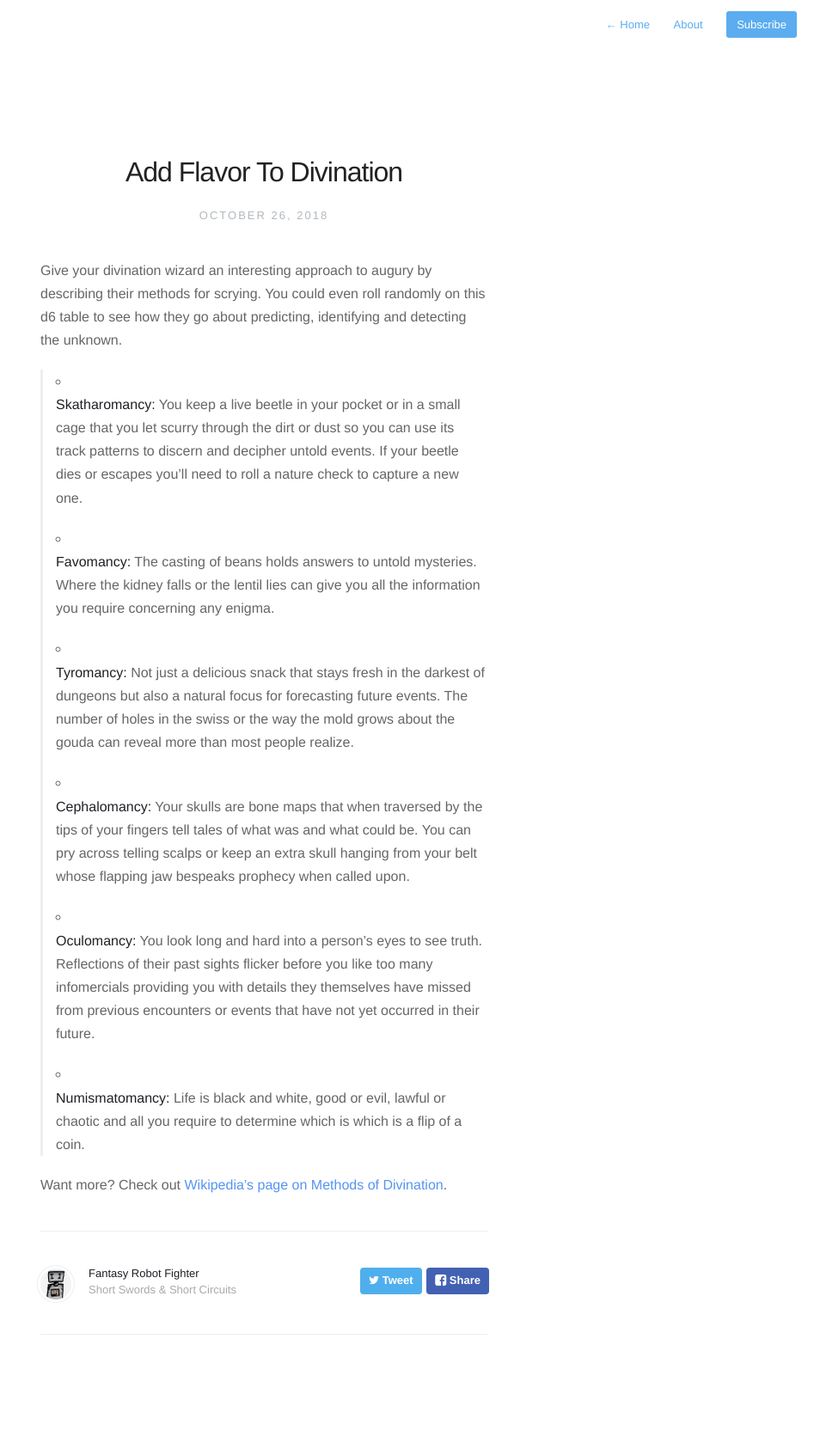
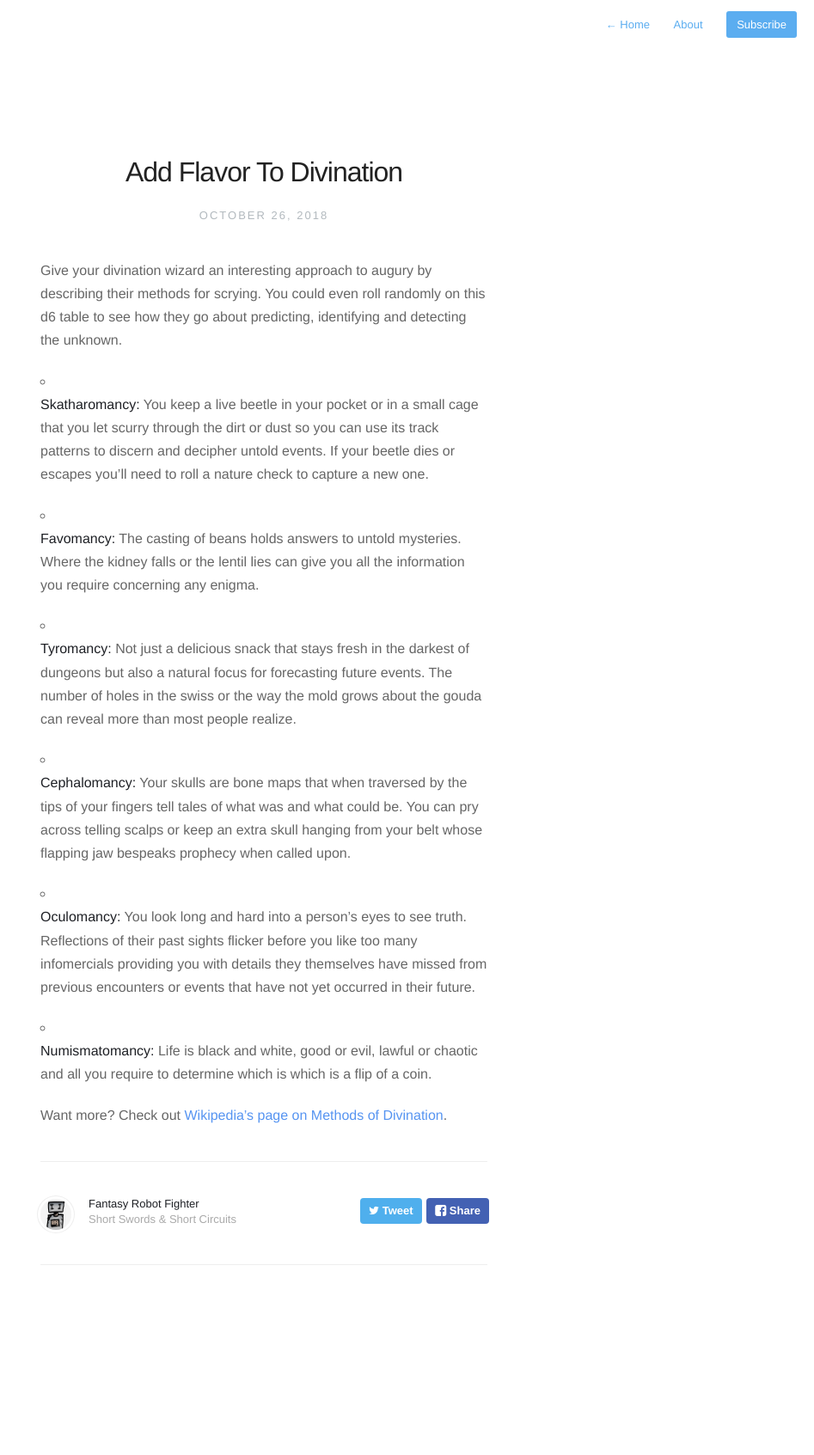
Before and after one commit to FantasyRobotFighter/fantasyrobotfighter.github.io, a Jekyll site: the page built from _posts/2018-10-26-Flavors-of-Divination.md, in a window 1280 px wide. Shown: the whole page at 86% size, without its empty margins (333-1280 px from the left). Built offline with Jekyll 4.4.1, drawn with Linux system fonts in a browser that asks for light colours; nearby versions of some CDN libraries; after the commit the page ends 1612 px from its top, so only the background shows below that.

```diff
--- a/_posts/2018-10-26-Flavors-of-Divination.md
+++ b/_posts/2018-10-26-Flavors-of-Divination.md
@@ -7,17 +7,17 @@ description: Forboding fromage and bean tossing can be keys to unlocking mysteri
 Give your divination wizard an interesting approach to augury by describing their methods for scrying. You could even roll randomly on this d6 table to see how they go about predicting, identifying and detecting the unknown.
 
 
-> 1. **Skatharomancy:** You keep a live beetle in your pocket or in a small cage that you let scurry through the dirt or dust so you can use its track patterns to discern and decipher untold events. If your beetle dies or escapes you’ll need to roll a nature check to capture a new one.
->
-> 2. **Favomancy:** The casting of beans holds answers to untold mysteries. Where the kidney falls or the lentil lies can give you all the information you require concerning any enigma.
->
-> 3. **Tyromancy:** Not just a delicious snack that stays fresh in the darkest of dungeons but also a natural focus for forecasting future events. The number of holes in the swiss or the way the mold grows about the gouda can reveal more than most people realize.
->
-> 4. **Cephalomancy:** Your skulls are bone maps that when traversed by the tips of your fingers tell tales of what was and what could be. You can pry across telling scalps or keep an extra skull hanging from your belt whose flapping jaw bespeaks prophecy when called upon.
->
-> 5. **Oculomancy:** You look long and hard into a person’s eyes to see truth. Reflections of their past sights flicker before you like too many infomercials providing you with details they themselves have missed from previous encounters or events that have not yet occurred in their future.
->
-> 6. **Numismatomancy:** Life is black and white, good or evil, lawful or chaotic and all you require to determine which is which is a flip of a coin.
+1. **Skatharomancy:** You keep a live beetle in your pocket or in a small cage that you let scurry through the dirt or dust so you can use its track patterns to discern and decipher untold events. If your beetle dies or escapes you’ll need to roll a nature check to capture a new one.
+
+2. **Favomancy:** The casting of beans holds answers to untold mysteries. Where the kidney falls or the lentil lies can give you all the information you require concerning any enigma.
+
+3. **Tyromancy:** Not just a delicious snack that stays fresh in the darkest of dungeons but also a natural focus for forecasting future events. The number of holes in the swiss or the way the mold grows about the gouda can reveal more than most people realize.
+
+4. **Cephalomancy:** Your skulls are bone maps that when traversed by the tips of your fingers tell tales of what was and what could be. You can pry across telling scalps or keep an extra skull hanging from your belt whose flapping jaw bespeaks prophecy when called upon.
+
+5. **Oculomancy:** You look long and hard into a person’s eyes to see truth. Reflections of their past sights flicker before you like too many infomercials providing you with details they themselves have missed from previous encounters or events that have not yet occurred in their future.
+
+6. **Numismatomancy:** Life is black and white, good or evil, lawful or chaotic and all you require to determine which is which is a flip of a coin.
 
 
 Want more? Check out [Wikipedia’s page on Methods of Divination](https://en.wikipedia.org/wiki/Methods_of_divination).
```
